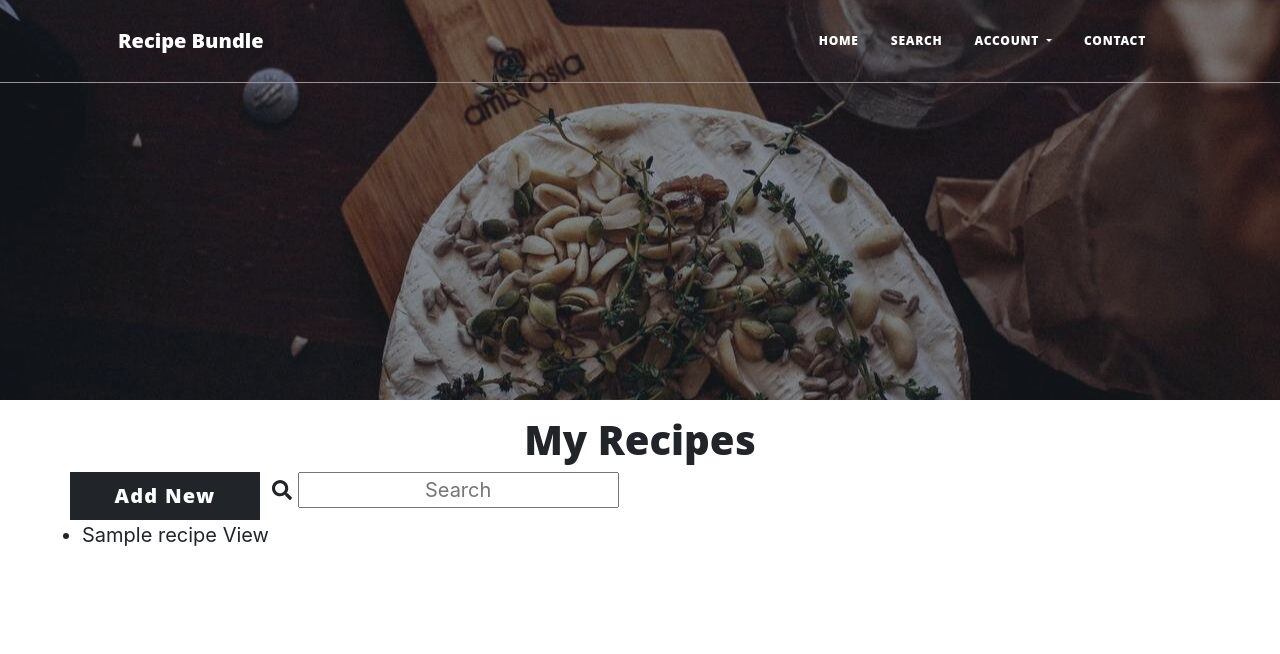
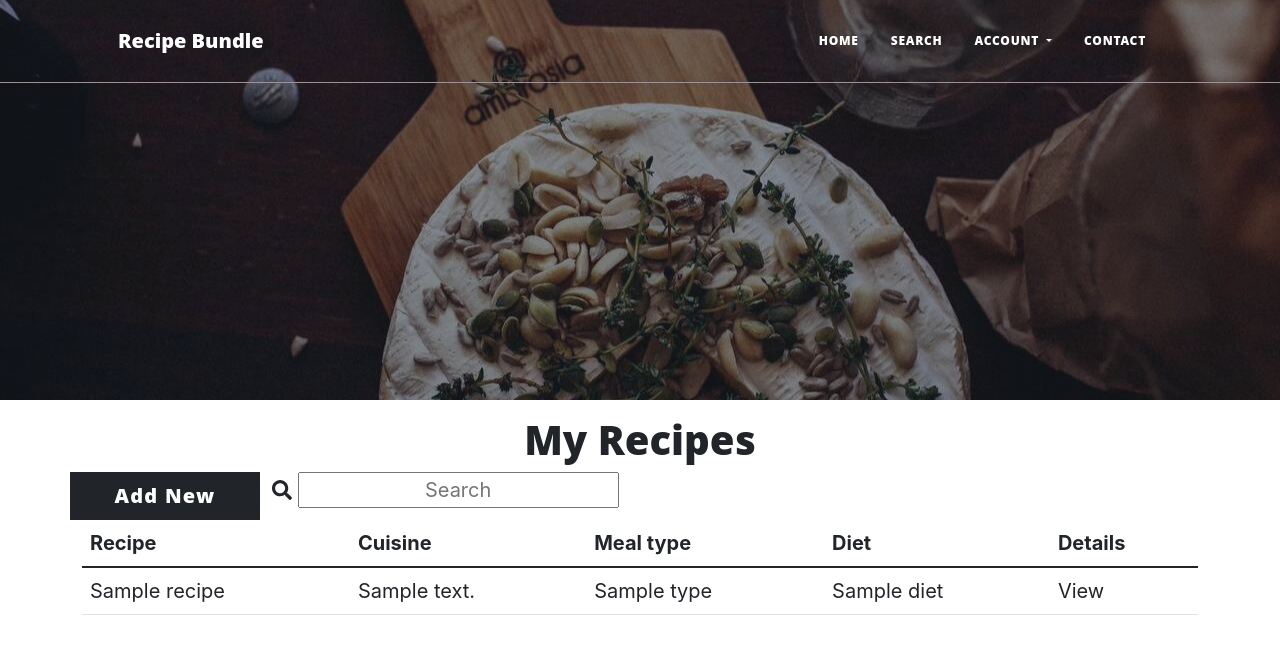
Before and after one commit to ElrieM/MS3-RecipeBundle, a Flask app: page / in a window 1280 px wide. Shown: the top 654 px of the page. Run offline with Flask 2, Linux system fonts and the light colour scheme; a database or web service that is not in the repository returns one stand-in record (values such as "Sample title"); some libraries are stand-ins or nearby versions; some web fonts are replaced.

Commit message:
style: Change layout to display recipes in table

```diff
--- a/templates/collection.html
+++ b/templates/collection.html
@@ -15,18 +15,33 @@
             <input class="text-center" type="text" id="search-col" name="search-col" placeholder="Search">
         </a>
     </div>
-    <div class="row">
-        <ul>
+</div>
+<!-- Adapted from https://getbootstrap.com/docs/5.1/content/tables/ -->
+<div class="container">
+    <table class="table table-hover">
+        <thead>
+            <tr>
+                <th scope="col">Recipe</th>
+                <th scope="col">Cuisine</th>
+                <th scope="col">Meal type</th>
+                <th scope="col">Diet</th>
+                <th scope="col">Details</th>
+            </tr>
+        </thead>
+        <tbody>
             {% for recipe in recipes %}
-            <li class="col-8">
-                {{ recipe.recipe_name }}
-                <a href="{{ url_for('select_recipe', recipe_id=recipe._id)}}" class="btn-small">View</a>
-            </li>
-            {% endfor %}
-        </ul>
-
-    </div>
-
+            <tr>
+                <td>{{ recipe.recipe_name }}</td>
+                <td>{{ recipe.cuisine }}</td>
+                <td>{{ recipe.type }}</td>
+                <td>{{ recipe.diet }}</td>
+                <td>
+                    <a href="{{ url_for('select_recipe', recipe_id=recipe._id)}}" class="btn-small">View</a>
+                </td>
+                {% endfor %}
+            </tr>
+        </tbody>
+    </table>
 </div>
 
 {% endblock %}
```
